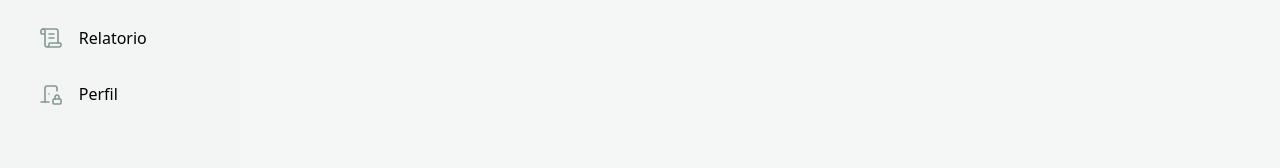
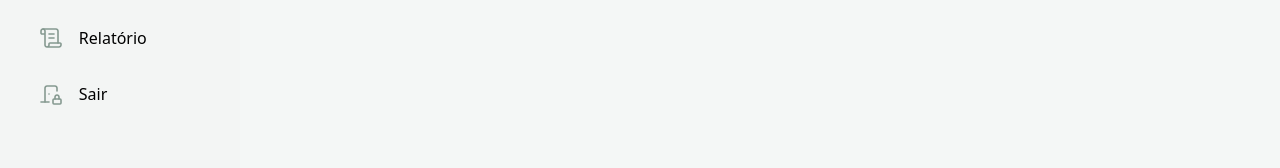
Before and after one commit to Marilia84/Gestao-de-Acesso, a React (Vite) app: page /home in a window 1280 px wide. Shown: the part 414-582 px from the top of the page. Built offline with nearby package versions, Linux system fonts and the light colour scheme; sample sign-in values are in the browser's storage.

Commit message:
Update Navbar.jsx

```diff
--- a/src/components/Navbar.jsx
+++ b/src/components/Navbar.jsx
@@ -1,4 +1,4 @@
-import { Link } from "react-router-dom";
+import { Link, useNavigate } from "react-router-dom";
 import bus from "../assets/bus.svg";
 import dashboard from "../assets/dashboard.svg";
 import users from "../assets/users.svg";
@@ -8,7 +8,13 @@ import door from "../assets/door.svg";
 import logoV from "../assets/logoV.png";
 
 export default function Navbar() {
-  // Aqui você define seus ícones e links
+  const navigate = useNavigate();
+
+  const handleLogout = () => {
+    localStorage.removeItem("token");
+    navigate("/");
+  };
+
   const menuItems = [
     { icon: dashboard, label: "Dashboard", path: "/home" },
     { icon: bus, label: "Gerenciar Linhas", path: "/gerenciarLinhas" },
@@ -16,17 +22,15 @@ export default function Navbar() {
     { icon: users, label: "Portaria", path: "/portaria" },
     { icon: users, label: "Visitantes", path: "/visitantes" },
     { icon: registry, label: "Registro", path: "/registro-viagem" },
-    { icon: record, label: "Relatorio", path: "/relatorio" },
-    { icon: door, label: "Perfil", path: "/perfil" },
+    { icon: record, label: "Relatório", path: "/relatorio" },
   ];
-  //vou arrumar a logo depois, falta o traço embaixo dela, e ajeitar os icons
+
   return (
     <div className="h-screen w-[240px] pr-[20px] bg-[#EDEDED]/30 text-white flex flex-col transition-all duration-300 items-center">
       {/* Logo */}
-      <div className=" justify-center py-4 flex flex-col items-center mb-4">
-        <img src={logoV} alt="logo" className=" rounded-full mx-auto ml-6" />
+      <div className="justify-center py-4 flex flex-col items-center mb-4">
+        <img src={logoV} alt="logo" className="rounded-full mx-auto ml-6" />
       </div>
-      {/* Colocar aquele traço em baixo da logo aqui */}
 
       {/* Itens do Menu */}
       <nav className="ml-4 rounded-lg flex-1 flex flex-col gap-2">
@@ -46,6 +50,21 @@ export default function Navbar() {
             </span>
           </Link>
         ))}
+
+        {/* Botão de Sair (colado ao Relatório) */}
+        <button
+          onClick={handleLogout}
+          className="group flex items-center gap-4 p-3 mt-0 hover:bg-red-600 transition-colors rounded-lg"
+        >
+          <img
+            src={door}
+            alt="Sair"
+            className="w-6 h-6 ml-2 text-black group-hover:filter group-hover:brightness-0 group-hover:invert"
+          />
+          <span className="text-black group-hover:text-white transition-colors">
+            Sair
+          </span>
+        </button>
       </nav>
     </div>
   );
```
